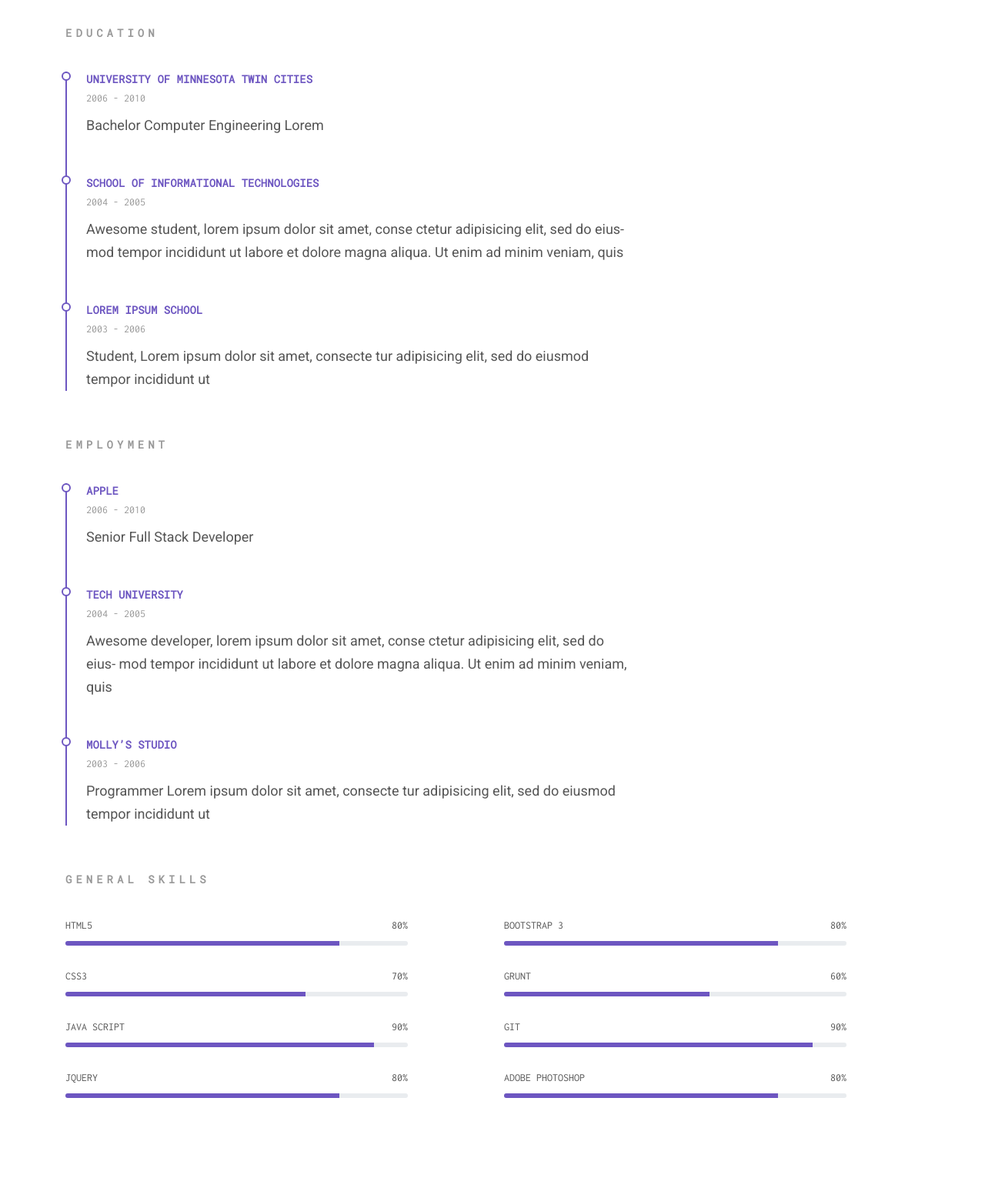
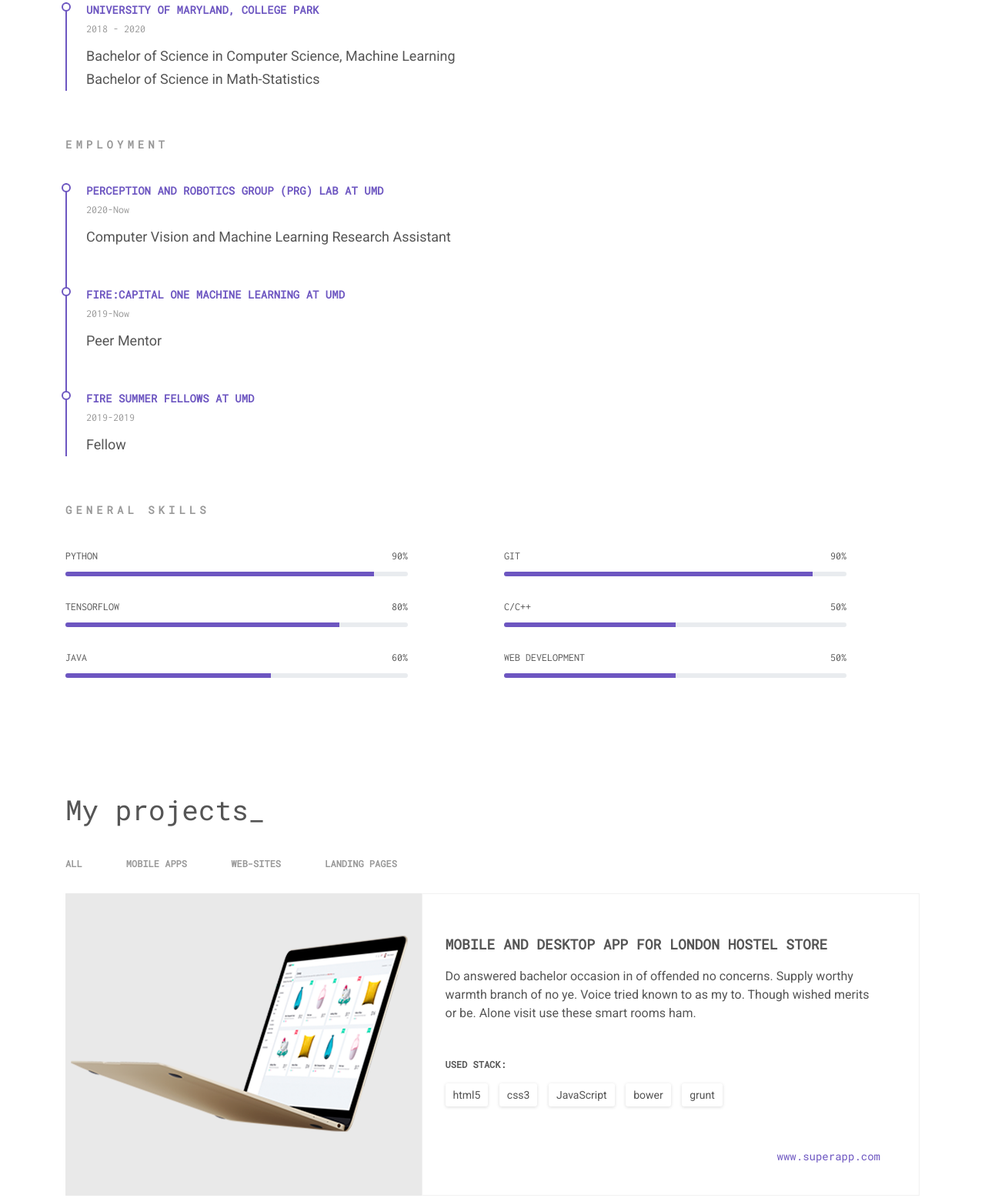
Before and after one commit to syKevinPeng/syKevinPeng.github.io, a website: page index.html in a window 1280 px wide. Shown: the part 1163-2720 px from the top of the page at 77% size. Drawn offline with Linux system fonts and the light colour scheme.

Commit message:
edit introduction, education, and employment

```diff
--- a/index.html
+++ b/index.html
@@ -84,17 +84,16 @@
               <dt>Age:</dt>
               <dd>21</dd>
               <dt>Phone:</dt>
-              <dd><a href="tel:82344563333">(301) 910-7361</a></dd>
+              <dd><a href="tel:3019107361">(301) 910-7361</a></dd>
               <dt>Email:</dt>
-              <dd><a href="mailto:mail@mail.com">peng2000@umd.edu</a></dd>
+              <dd><a href="peng2000@umd.edu">peng2000@umd.edu</a></dd>
               <dt>Address:</dt>
               <dd> 8204 Baltimore Ave. College Park. MD</dd>
             </dl>
           </div>
           <p class="personal-profile__social">
             <a href="https://github.com/syKevinPeng" target="_blank"><i class="fa fa-github"></i></a>
-            <a href="" target="_blank"><i class="fa fa-linkedin-square"></i></a>
-            <a href="" target="_blank"><i class="fa fa-facebook-square"></i></a>
+            <a href="https://www.linkedin.com/in/sypeng2000/" target="_blank"><i class="fa fa-linkedin-square"></i></a>
           </p>
         </div>
       </div>
@@ -108,9 +107,9 @@
       <div class="col-md-10">
         <h2 id="hello_header" class="section__title">Hi_</h2>
         <p class="section__description">
-         As a Junior college student at University of Maryland, College Park, I'm pursuing a double-degree of computer science(machine learning stream) and mathematics(statistics).
+         As a Junior college student at University of Maryland, College Park, I'm pursuing a double-degree in computer science(machine learning stream) and mathematics(statistics).
         </p>
-        <a href="" class="section_btn site-btn"><img src="assets/img/img_btn_icon.png" alt="">Download CV</a>
+        <a href="https://github.com/syKevinPeng/syKevinPeng.github.io/raw/main/ResumeSiyuanPeng.pdf" class="section_btn site-btn"><img src="assets/img/img_btn_icon.png" alt="">Download CV</a>
       </div>
     </div>
   </section>
@@ -124,10 +123,7 @@
       <div class="col-md-10">
         <h2 id="resume_header" class="section__title">Resume_</h2>
         <p class="section__description">
-          Lorem ipsum dolor sit amet, <i><b>communication</b></i> adipisicing elit, <i><b>helpful</b></i> eiusmod
-          tempor incididunt ut labore et dolore magna aliqua. Ut enim ad minim veniam, quis nostrud <i><b>sence of
-          humour</b></i> ullamco laboris nisi ut <i><b>honest</b></i> ea commodo consequat. Duis aute irure dolor in
-          upper-intermediate english level velit  dolore eu ivivdtevoluptatem ontend developer.
+          TODO:
         </p>
       </div>
     </div>
@@ -135,26 +131,11 @@
       <div class="col-md-8 section__resume resume-list">
         <h3 class="resume-list_title">education</h3>
         <div class="resume-list__block">
-          <p class="resume-list__block-title">University of Minnesota Twin Cities </p>
-          <p class="resume-list__block-date">2006 - 2010</p>
+          <p class="resume-list__block-title">University of Maryland, College Park </p>
+          <p class="resume-list__block-date">2018 - 2020</p>
           <p>
-            Bachelor Computer Engineering Lorem
-          </p>
-        </div>
-        <div class="resume-list__block">
-          <p class="resume-list__block-title">School of Informational technologies</p>
-          <p class="resume-list__block-date">2004 - 2005</p>
-          <p>
-            Awesome student, lorem ipsum dolor sit amet, conse ctetur adipisicing elit, sed do eius-
-            mod tempor incididunt ut labore et dolore magna aliqua. Ut enim ad minim veniam, quis
-          </p>
-        </div>
-        <div class="resume-list__block">
-          <p class="resume-list__block-title">Lorem Ipsum School</p>
-          <p class="resume-list__block-date">2003 - 2006</p>
-          <p>
-            Student, Lorem ipsum dolor sit amet, consecte tur adipisicing elit, sed do eiusmod tempor
-            incididunt ut
+            Bachelor of Science in Computer Science, Machine Learning <br>
+            Bachelor of Science in Math-Statistics
           </p>
         </div>
       </div>
@@ -163,26 +144,24 @@
       <div class="col-md-8 section__resume resume-list">
         <h3 class="resume-list_title">employment</h3>
         <div class="resume-list__block">
-          <p class="resume-list__block-title">Apple</p>
-          <p class="resume-list__block-date">2006 - 2010</p>
+          <p class="resume-list__block-title">Perception and Robotics Group (PRG) lab at UMD</p>
+          <p class="resume-list__block-date">2020-Now</p>
           <p>
-            Senior Full Stack Developer
+            Computer Vision and Machine Learning Research Assistant
           </p>
         </div>
         <div class="resume-list__block">
-          <p class="resume-list__block-title">Tech university</p>
-          <p class="resume-list__block-date">2004 - 2005</p>
+          <p class="resume-list__block-title">FIRE:Capital One Machine Learning at UMD</p>
+          <p class="resume-list__block-date">2019-Now</p>
           <p>
-            Awesome developer, lorem ipsum dolor sit amet, conse ctetur adipisicing elit, sed do eius-
-            mod tempor incididunt ut labore et dolore magna aliqua. Ut enim ad minim veniam, quis
+            Peer Mentor
           </p>
         </div>
         <div class="resume-list__block">
-          <p class="resume-list__block-title">Molly’s studio</p>
-          <p class="resume-list__block-date">2003 - 2006</p>
+          <p class="resume-list__block-title">FIRE Summer Fellows at UMD</p>
+          <p class="resume-list__block-date">2019-2019</p>
           <p>
-            Programmer Lorem ipsum dolor sit amet, consecte tur adipisicing elit, sed do eiusmod tempor
-            incididunt ut
+            Fellow
           </p>
         </div>
       </div>
@@ -194,49 +173,17 @@
       <div class="col-md-5 mr-auto">
         <div class="progress-list__skill">
           <p>
-            <span class="progress-list__skill-title">html5</span>
-            <span class="progress-list__skill-value">80%</span>
+            <span class="progress-list__skill-title">Python</span>
+            <span class="progress-list__skill-value">90%</span>
           </p>
           <div class="progress">
-            <div class="progress-bar" role="progressbar" aria-valuenow="80" aria-valuemin="0" aria-valuemax="100" >
+            <div class="progress-bar" role="progressbar" aria-valuenow="90" aria-valuemin="0" aria-valuemax="100" >
             </div>
           </div>
         </div>
         <div class="progress-list__skill">
           <p>
-            <span class="progress-list__skill-title">css3</span>
-            <span class="progress-list__skill-value">70%</span>
-          </p>
-          <div class="progress">
-            <div class="progress-bar" role="progressbar" aria-valuenow="70" aria-valuemin="0" aria-valuemax="100">
-            </div>
-          </div>
-        </div>
-        <div class="progress-list__skill">
-          <p>
-            <span class="progress-list__skill-title">java script</span>
-            <span class="progress-list__skill-value">90%</span>
-          </p>
-          <div class="progress">
-            <div class="progress-bar" role="progressbar" aria-valuenow="90" aria-valuemin="0" aria-valuemax="100">
-            </div>
-          </div>
-        </div>
-        <div class="progress-list__skill">
-          <p>
-            <span class="progress-list__skill-title">jquery</span>
-            <span class="progress-list__skill-value">80%</span>
-          </p>
-          <div class="progress">
-            <div class="progress-bar" role="progressbar" aria-valuenow="80" aria-valuemin="0" aria-valuemax="100">
-            </div>
-          </div>
-        </div>
-      </div>
-      <div class="col-md-5 mr-auto">
-        <div class="progress-list__skill">
-          <p>
-            <span class="progress-list__skill-title">bootstrap 3</span>
+            <span class="progress-list__skill-title">TensorFlow</span>
             <span class="progress-list__skill-value">80%</span>
           </p>
           <div class="progress">
@@ -246,7 +193,7 @@
         </div>
         <div class="progress-list__skill">
           <p>
-            <span class="progress-list__skill-title">grunt</span>
+            <span class="progress-list__skill-title">Java</span>
             <span class="progress-list__skill-value">60%</span>
           </p>
           <div class="progress">
@@ -254,6 +201,8 @@
             </div>
           </div>
         </div>
+      </div>
+      <div class="col-md-5 mr-auto">
         <div class="progress-list__skill">
           <p>
             <span class="progress-list__skill-title">git</span>
@@ -266,11 +215,21 @@
         </div>
         <div class="progress-list__skill">
           <p>
-            <span class="progress-list__skill-title">adobe photoshop</span>
-            <span class="progress-list__skill-value">80%</span>
+            <span class="progress-list__skill-title">C/C++</span>
+            <span class="progress-list__skill-value">50%</span>
           </p>
           <div class="progress">
-            <div class="progress-bar" role="progressbar" aria-valuenow="80" aria-valuemin="0" aria-valuemax="100">
+            <div class="progress-bar" role="progressbar" aria-valuenow="50" aria-valuemin="0" aria-valuemax="100">
+            </div>
+          </div>
+        </div>
+        <div class="progress-list__skill">
+          <p>
+            <span class="progress-list__skill-title">Web Development</span>
+            <span class="progress-list__skill-value">50%</span>
+          </p>
+          <div class="progress">
+            <div class="progress-bar" role="progressbar" aria-valuenow="50" aria-valuemin="0" aria-valuemax="100">
             </div>
           </div>
         </div>
```
